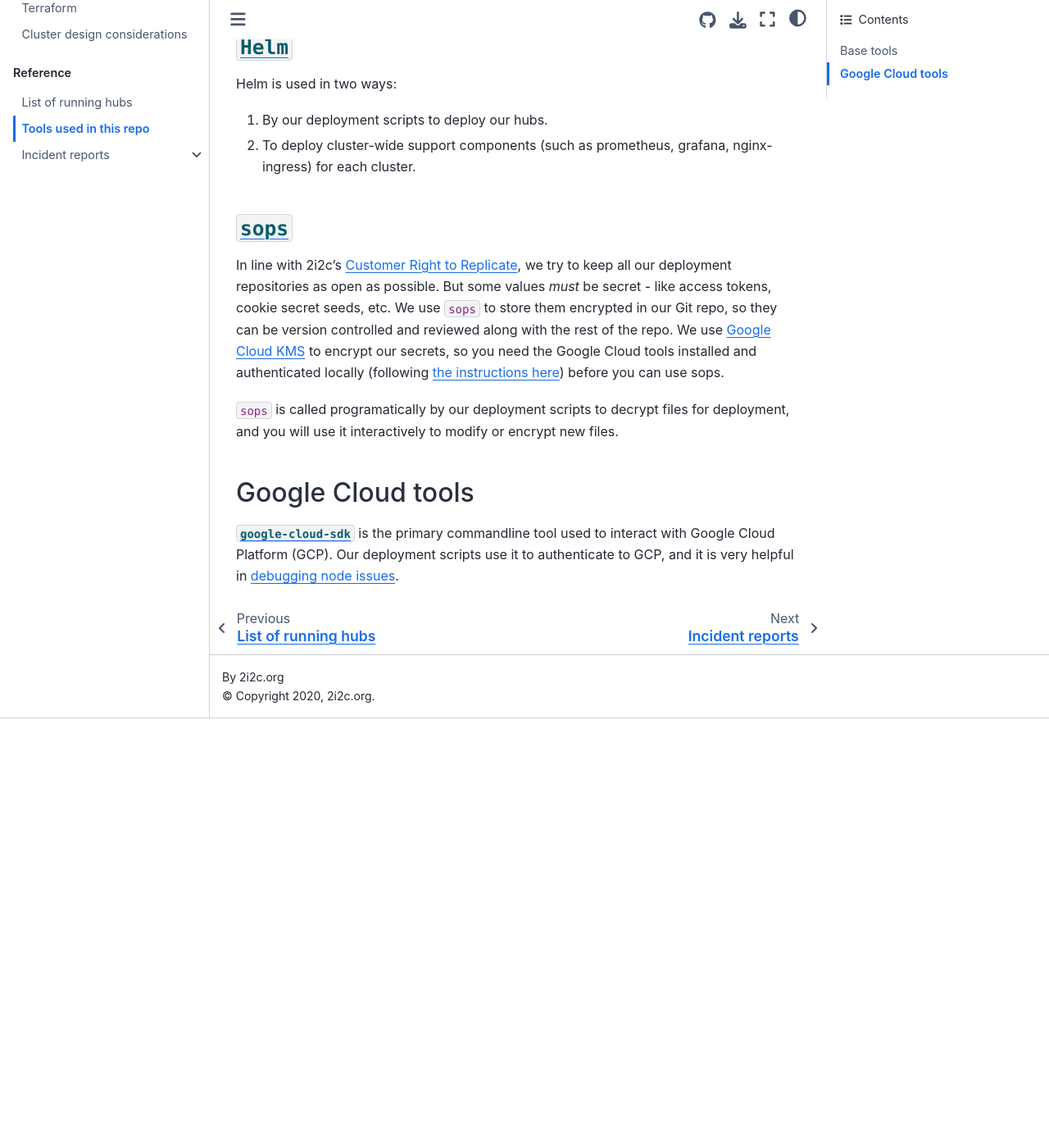
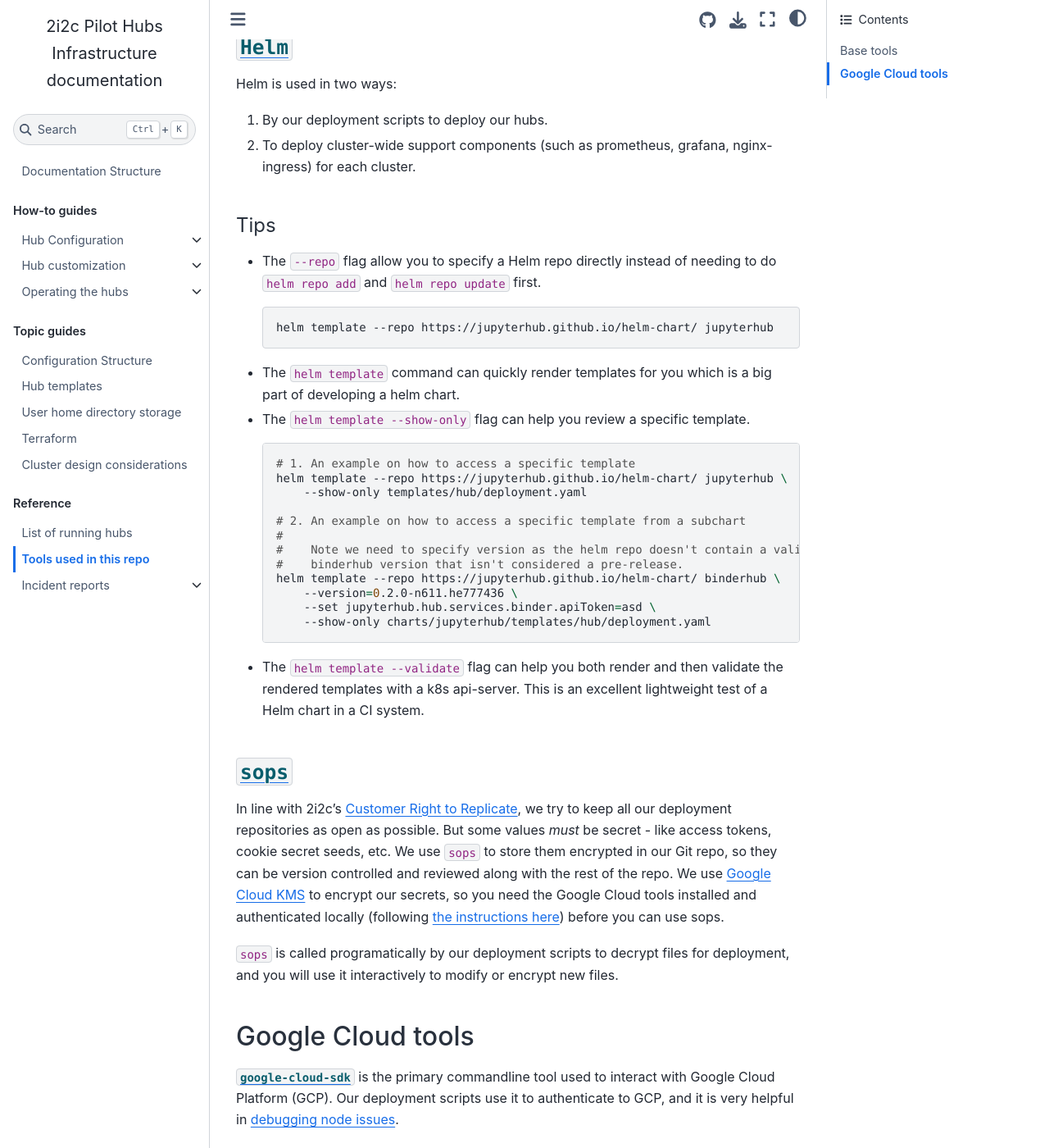
Before and after one commit to 2i2c-org/infrastructure, a Sphinx documentation site: the page built from docs/reference/tools.md, in a window 1280 px wide and 1400 px high, scrolled down 932 px. Shown: the whole window at 82% size. Built offline with Sphinx 7.4.7 and the Sphinx Book theme 1.1.4, drawn with Linux system fonts in a browser that asks for light colours; pages that are not in the unit, such as notebooks, are missing from menus; the version number could not be read and is left out; before the commit the page ends 1808 px from its top, so only the background shows below that.

Commit message:
docs: add tips on using the helm CLI

````diff
--- a/docs/reference/tools.md
+++ b/docs/reference/tools.md
@@ -42,6 +42,33 @@
 2. To deploy cluster-wide support components (such as prometheus, grafana,
    nginx-ingress) for each cluster.
 
+#### Tips
+
+- The `--repo` flag allow you to specify a Helm repo directly instead of needing
+  to do `helm repo add` and `helm repo update` first.
+  ```shell
+  helm template --repo https://jupyterhub.github.io/helm-chart/ jupyterhub
+  ```
+- The `helm template` command can quickly render templates for you which is a
+  big part of developing a helm chart.
+- The `helm template --show-only` flag can help you review a specific template.
+  ```shell
+  # 1. An example on how to access a specific template
+  helm template --repo https://jupyterhub.github.io/helm-chart/ jupyterhub \
+      --show-only templates/hub/deployment.yaml
+
+  # 2. An example on how to access a specific template from a subchart
+  #
+  #    Note we need to specify version as the helm repo doesn't contain a valid
+  #    binderhub version that isn't considered a pre-release.
+  helm template --repo https://jupyterhub.github.io/helm-chart/ binderhub \
+      --version=0.2.0-n611.he777436 \
+      --set jupyterhub.hub.services.binder.apiToken=asd \
+      --show-only charts/jupyterhub/templates/hub/deployment.yaml
+  ```
+- The `helm template --validate` flag can help you both render and then validate
+  the rendered templates with a k8s api-server. This is an excellent lightweight
+  test of a Helm chart in a CI system.
 
 ### [`sops`](https://github.com/mozilla/sops/)
 
````
